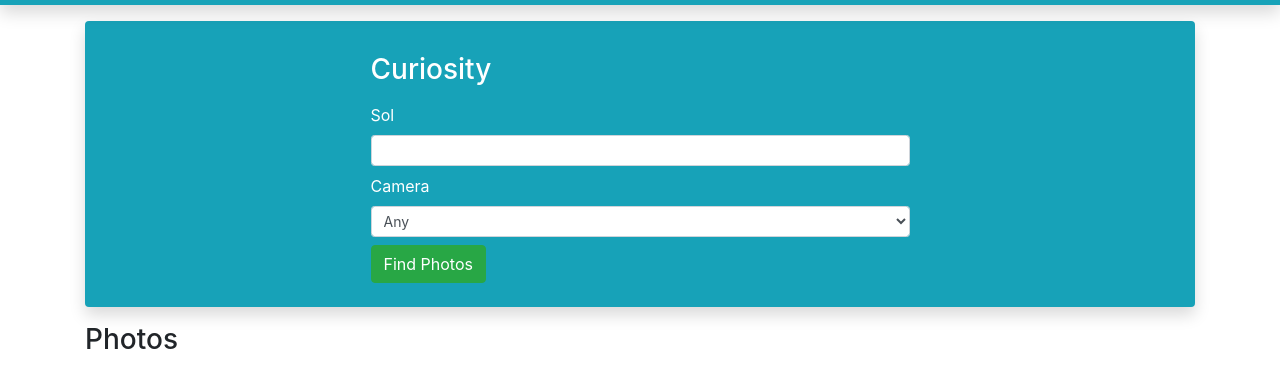
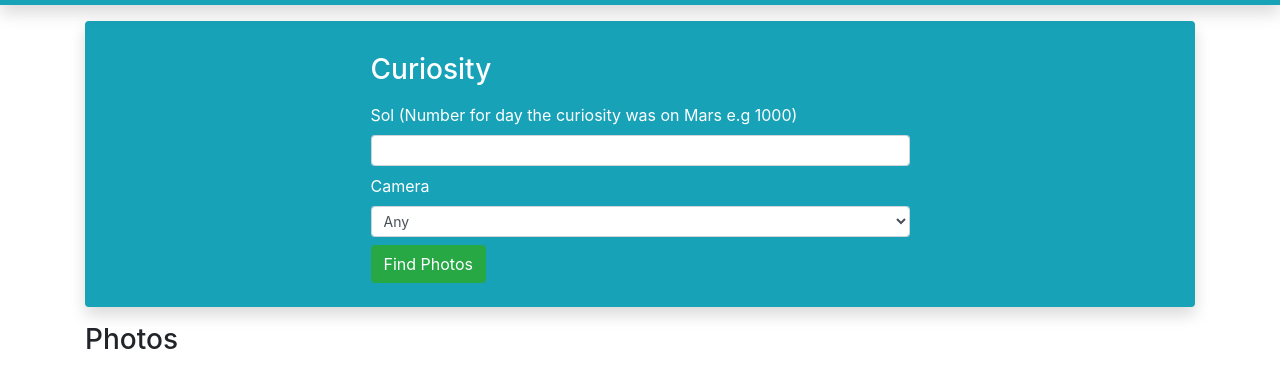
Before and after one commit to Martin-Wanangwa-Nyirenda/Mars_Photo_Search_App, a plain HTML site: page index.html in a window 1280 px wide. Shown: the part 51-438 px from the top of the page. Drawn offline with nearby package versions, Linux system fonts and the light colour scheme.

Commit message:
Added sol explanation to label

```diff
--- a/index.html
+++ b/index.html
@@ -20,7 +20,7 @@
             <div class="mt-3 mb-3 mx-auto col-md-6 p-2">
                 <h3 class="mt-4 mb-3 text-white">Curiosity</h3>
                     <form action="submit" class="form-group">
-                        <label for="sol" class="text-white">Sol</label>
+                        <label for="sol" class="text-white">Sol (Number for day the curiosity was on Mars e.g 1000)</label>
                         <input type="number" class="form-control form-control-sm mb-2" id="sol-control"/>
 
                         <label for="camera" class="text-white">Camera</label>
```
